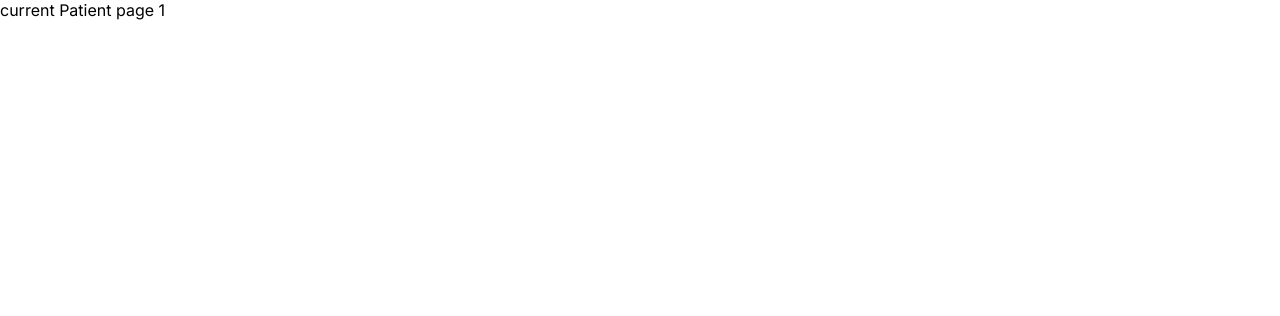
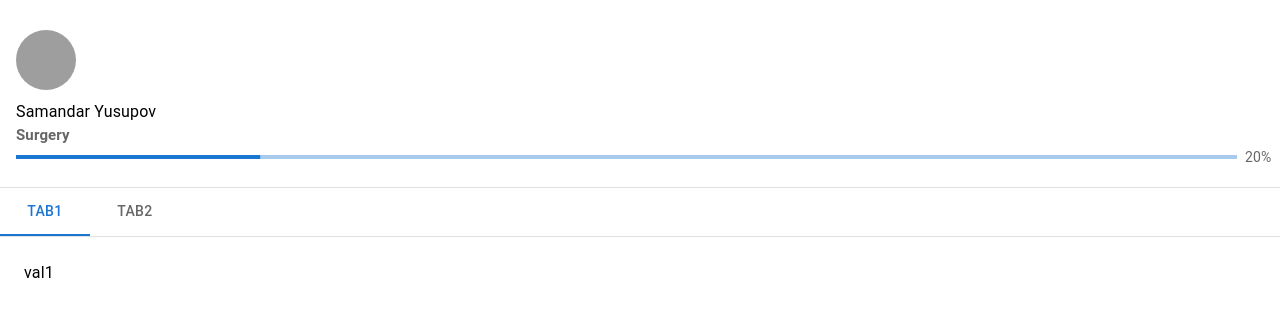
Before and after one commit to YusupovSamandar/shinon, a Next.js app: page /patient/1 in a window 1280 px wide. Shown: the top 316 px of the page. Built offline with nearby package versions, Linux system fonts and the light colour scheme; grey boxes are pictures that could not be loaded.

Commit message:
pt-details added

```diff
--- /dev/null
+++ b/app/components/customProgressBar/index.js
@@ -0,0 +1,36 @@
+import * as React from 'react';
+import PropTypes from 'prop-types';
+import LinearProgress from '@mui/material/LinearProgress';
+import Typography from '@mui/material/Typography';
+import Box from '@mui/material/Box';
+
+function LinearProgressWithLabel(props) {
+    return (
+        <Box sx={{ display: 'flex', alignItems: 'center' }}>
+            <Box sx={{ width: '100%', mr: 1 }}>
+                <LinearProgress variant="determinate" {...props} />
+            </Box>
+            <Box sx={{ minWidth: 35 }}>
+                <Typography variant="body2" color="text.secondary">{`${Math.round(
+                    props.value,
+                )}%`}</Typography>
+            </Box>
+        </Box>
+    );
+}
+
+LinearProgressWithLabel.propTypes = {
+    /**
+     * The value of the progress indicator for the determinate and buffer variants.
+     * Value between 0 and 100.
+     */
+    value: PropTypes.number.isRequired,
+};
+
+export default function LinearWithValueLabel({ progress }) {
+    return (
+        <Box sx={{ width: '100%' }}>
+            <LinearProgressWithLabel value={progress} />
+        </Box>
+    );
+}
--- /dev/null
+++ b/app/components/patientTabs/index.jsx
@@ -0,0 +1,65 @@
+"use client"
+import * as React from 'react';
+import PropTypes from 'prop-types';
+import Tabs from '@mui/material/Tabs';
+import Tab from '@mui/material/Tab';
+import Typography from '@mui/material/Typography';
+import Box from '@mui/material/Box';
+
+function CustomTabPanel(props) {
+    const { children, value, index, ...other } = props;
+
+    return (
+        <div
+            role="tabpanel"
+            hidden={value !== index}
+            id={`simple-tabpanel-${index}`}
+            aria-labelledby={`simple-tab-${index}`}
+            {...other}
+        >
+            {value === index && (
+                <Box sx={{ p: 3 }}>
+                    <Typography>{children}</Typography>
+                </Box>
+            )}
+        </div>
+    );
+}
+
+CustomTabPanel.propTypes = {
+    children: PropTypes.node,
+    index: PropTypes.number.isRequired,
+    value: PropTypes.number.isRequired,
+};
+
+function a11yProps(index) {
+    return {
+        id: `simple-tab-${index}`,
+        'aria-controls': `simple-tabpanel-${index}`,
+    };
+}
+
+export default function BasicTabs({ config: { content1, content2 } }) {
+    const [value, setValue] = React.useState(0);
+
+    const handleChange = (event, newValue) => {
+        setValue(newValue);
+    };
+
+    return (
+        <Box sx={{ width: '100%' }}>
+            <Box sx={{ borderBottom: 1, borderColor: 'divider' }}>
+                <Tabs value={value} onChange={handleChange} aria-label="basic tabs example">
+                    <Tab label={content1.label} {...a11yProps(0)} />
+                    <Tab label={content2.label} {...a11yProps(1)} />
+                </Tabs>
+            </Box>
+            <CustomTabPanel value={value} index={0}>
+                {content1.value}
+            </CustomTabPanel>
+            <CustomTabPanel value={value} index={1}>
+                {content2.value}
+            </CustomTabPanel>
+        </Box>
+    );
+}
--- a/app/patient/[id]/page.jsx
+++ b/app/patient/[id]/page.jsx
@@ -1,10 +1,29 @@
 "use client"
 import React from 'react';
+import Avatar from '@mui/material/Avatar';
+import Typography from '@mui/material/Typography';
+import Divider from '@mui/material/Divider';
+import CustomProgressBar from "@/app/components/customProgressBar";
+import Tabs from "@/app/components/patientTabs";
 
 export default function CurrentPatient({ params }) {
+    const patientID = params.id
     return (
         <div>
-            current Patient page {params.id}
+            <div style={{ marginLeft: '16px' }}>
+                <br />
+                <Avatar sx={{ width: 60, height: 60, margin: "10px 0" }} alt="Samandar" src="/static/images/avatar/2.jpg" />
+                <Typography component="div">
+                    Samandar Yusupov
+                </Typography>
+                <Typography sx={{ fontSize: 15 }} color="text.secondary">
+                    <b>Surgery</b>
+                </Typography>
+                <CustomProgressBar progress={20} />
+                <br />
+            </div>
+            <Divider />
+            <Tabs config={{ content1: { label: "tab1", value: "val1" }, content2: { label: "tab2", value: "val2" } }} />
         </div>
     )
 }
--- a/app/redux/features/patientsList-slice.js
+++ b/app/redux/features/patientsList-slice.js
@@ -97,9 +97,9 @@ export const patientsList = createSlice({
     initialState,
     reducers: {
         updateValue: (state, action) => {
-            let currentKey = action.payload;
+            let currentKey = action.payload.toLowerCase();
 
-            state.value = tempDT.filter(pt => pt.name.includes(currentKey));
+            state.value = tempDT.filter(pt => pt.name.toLowerCase().includes(currentKey));
         }
     }
 });
```
